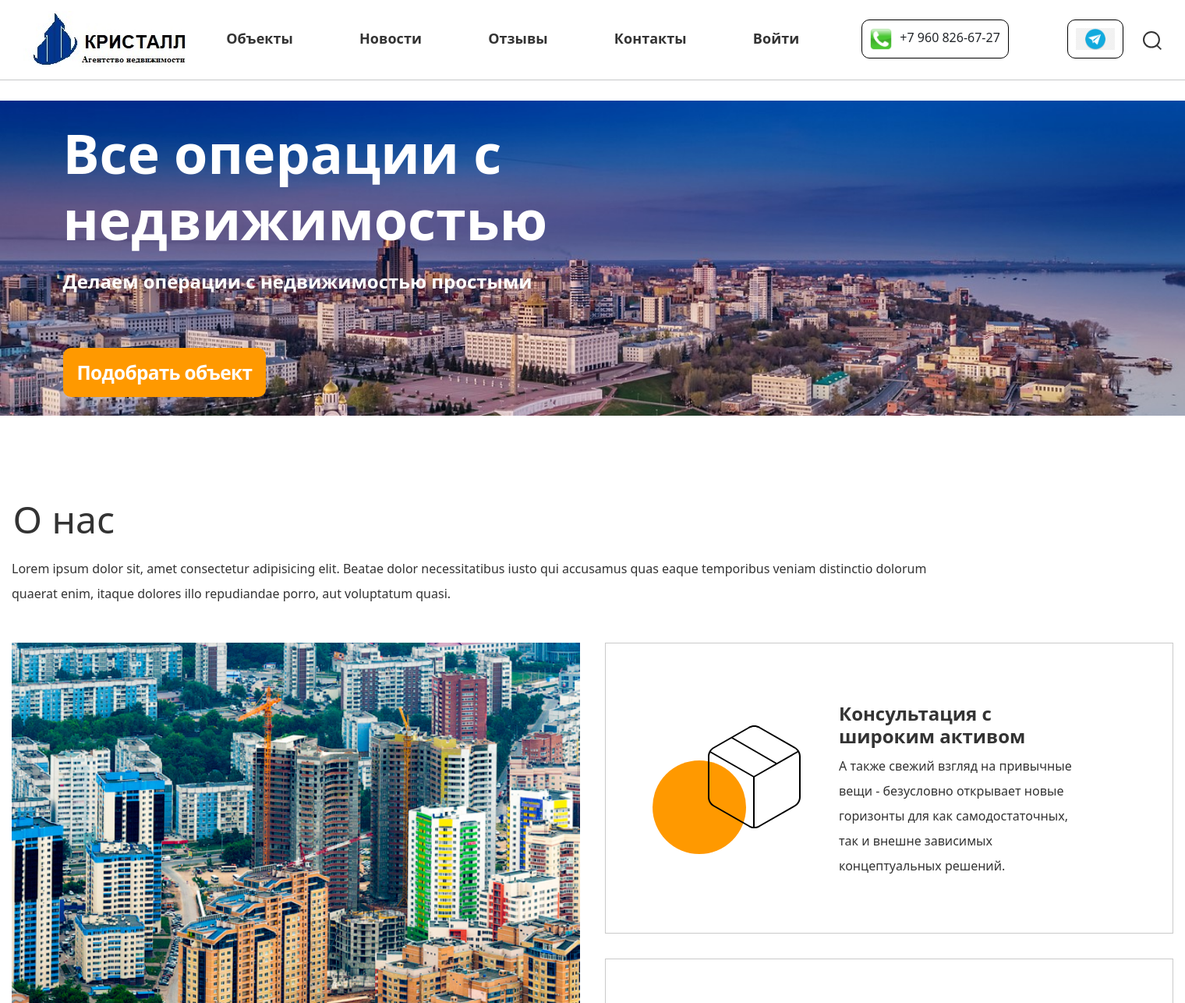
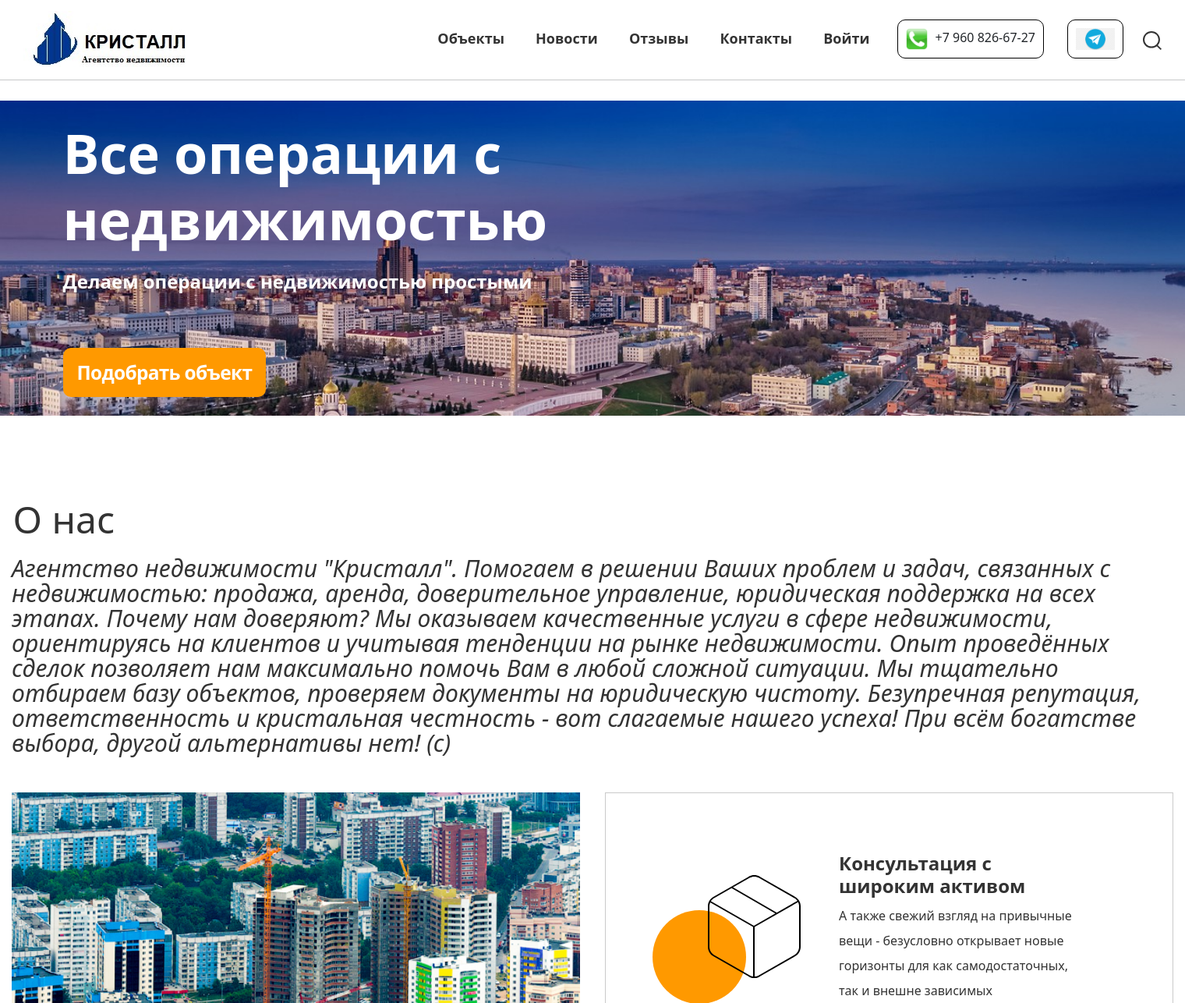
Before and after one commit to SergSukh/kr_eastete, a Django app: page / in a window 1520 px wide. Shown: the top 1286 px of the page at 78% size. Run offline with Django 4.2, Linux system fonts and the light colour scheme; some libraries are stand-ins or nearby versions.

Commit message:
change style.css + header & index.html

```diff
--- a/kristall/static/css/style.css
+++ b/kristall/static/css/style.css
@@ -1,3 +1,4 @@
+/* version 27_05_23*/
 :root {
   --time-magic: 0.5s;
   --main-color:#FF9900;
@@ -166,7 +167,7 @@ input, textarea {
 }
 
 .header__nav-item:not(:last-child) {
-  margin-right: 75.2px;
+  margin-right: 70px;
   white-space: nowrap;
 }
 
@@ -285,7 +286,7 @@ input, textarea {
 }
 
 .section-aboutus__paragraf {
-  max-width: 1235px;
+  max-width: 100%;
 }
 
 .section-aboutus__list {
@@ -723,6 +724,7 @@ input, textarea {
   fill: #ECECEC;
 }
 
+.deactivate,
 .section-questions__item:active .section-questions__question-icon path {
   transition: transform var(--time-magic);
   transform: rotate(45deg);
@@ -1234,12 +1236,22 @@ input, textarea {
   }
 }
 
+@media (max-width: 1700px) {
+  .header__nav-item:not(:last-child) {
+    margin-right: 50px;
+  }
+
+}
+
 @media (min-width:1080px) and (max-width: 1600px) {
   .in_article {
     display: none;
   }
   .not_in_article {
     display: block;
+  }
+  .header__nav-item:not(:last-child) {
+    margin-right: 30px;
   }
 }
 
@@ -1253,6 +1265,18 @@ input, textarea {
     width: 600px;
     height: 500px;
   }
+
+  .header__nav-list {
+    margin-left: 0;
+    padding-right: 0;
+  }
+  .header__nav-item:not(:last-child) {
+    margin-right: 2px;
+    margin-left: 3px;
+  }
+  .header__icon {
+    margin-left: 5px;
+  }
 }
 
 @media (min-width:940px) and (max-width: 1080px) {
@@ -1513,6 +1537,8 @@ input, textarea {
 @media (min-width: 1380px) {
   .section-aboutus__paragraf {
     margin-bottom: 47.5px;
+    font-size: 30px;
+    font-style: italic;
   }
 
   .main-content-item {
--- a/kristall/templates/includes/header.html
+++ b/kristall/templates/includes/header.html
@@ -71,7 +71,7 @@
                       <a class="header__nav-link {% if request.resolver_match.view_name  == 'users:logout' %}active{% endif %}" href="{% url 'users:logout' %}">Выйти</a>
                     </li>
                     <li class="header__nav-item d-sm-1200-none" media="(min-width:1400px)" >
-                      {{ user.username }}
+                      <a class="header__nav-link" href="/admin/">{{ user.username }}</a>
                     <li>
                   </ul>
                 {% else %}
--- a/kristall/templates/units/index.html
+++ b/kristall/templates/units/index.html
@@ -18,7 +18,22 @@
     <section class="section section-aboutus">
       <div class="container section-aboutus_conteiner">
         <h2 class="head2 section-aboutus__head2">О нас</h2>
-        <p class="paragraf section-aboutus__paragraf">Lorem ipsum dolor sit, amet consectetur adipisicing elit. Beatae dolor necessitatibus iusto qui accusamus quas eaque temporibus veniam distinctio dolorum quaerat enim, itaque dolores illo repudiandae porro, aut voluptatum quasi.</p>
+        <p class="paragraf section-aboutus__paragraf">Агентство недвижимости "Кристалл". Помогаем в решении Ваших проблем и задач, связанных с
+          недвижимостью: продажа, аренда, доверительное управление, юридическая поддержка на всех
+          этапах.
+
+          Почему нам доверяют?
+          Мы оказываем качественные услуги в сфере недвижимости, ориентируясь на клиентов и учитывая
+          тенденции на рынке недвижимости.
+          Опыт проведённых сделок позволяет нам максимально помочь Вам в любой сложной ситуации.
+          Мы тщательно отбираем базу объектов, проверяем документы на юридическую чистоту.
+
+          Безупречная репутация, ответственность и кристальная честность - вот слагаемые нашего
+          успеха!
+
+
+
+          При всём богатстве выбора, другой альтернативы нет! (с)</p>
         <ul class="section-aboutus__list">
           <li class="section-aboutus__item">
             <div class="section-aboutus__item-image" style="background-image: url({% static './img/panorama.jpg' %});">
@@ -60,7 +75,7 @@
       </div>
     </section>
 
-    <section class="section section-how">
+    <section class="section section-how" style="display: none;">
       <div class="container">
         <h2 class="head2 section-how__head">Как мы работаем</h2>
         <ul class="section-how__list-step">
@@ -113,7 +128,7 @@
           </li>
           <li class="section-questions__item">
             <div class="accordion__header section-questions__question">
-              <h3 class="head3 section-questions__question-head">У меня есть объект недвижимости. Но, по нему есть несколько нюансов... Сможем ли мы их устранить<span class="section-questions__head3-spec">/</span> решить?</h3>
+              <h3 class="head3 section-questions__question-head">У меня есть объект недвижимости. Но, по нему есть несколько нюансов... Сможем ли мы их устранить <span class="section-questions__head3-spec"></span>/<wbr/> решить?</h3>
               <svg class="section-questions__question-icon" width="50" height="50" viewBox="0 0 50 50" fill="none" xmlns="http://www.w3.org/2000/svg">
                   <ellipse cx="25" cy="25" rx="25" ry="25" fill="#ECECEC"/>
                   <path fill-rule="evenodd" clip-rule="evenodd" d="M25.0571 24.0571L25.0571 9L25.9429 9L25.9429 24.0571L33.8835 24.0571L41 24.0571L41 24.9429L25.9429 24.9429L25.9429 40L25.0571 40L25.0571 24.9429L10 24.9429L10 24.0571L25.0571 24.0571Z" fill="#666666"/>
@@ -125,7 +140,7 @@
           </li>
           <li class="section-questions__item">
             <div class="accordion__header section-questions__question">
-              <h3 class="head3 section-questions__question-head">Могу ли я делегировать вам работу по поиску и подбору требуемого помещения <span class="section-questions__head3-spec">/</span>/<wbr/>объекта?</h3>
+              <h3 class="head3 section-questions__question-head">Могу ли я делегировать вам работу по поиску и подбору требуемого помещения <span class="section-questions__head3-spec"></span>/<wbr/>объекта?</h3>
               <svg class="section-questions__question-icon" data-formset-add-form width="50" height="50" viewBox="0 0 50 50" fill="none" xmlns="http://www.w3.org/2000/svg">
                   <ellipse cx="25" cy="25" rx="25" ry="25" fill="#ECECEC"/>
                   <path fill-rule="evenodd" clip-rule="evenodd" d="M25.0571 24.0571L25.0571 9L25.9429 9L25.9429 24.0571L33.8835 24.0571L41 24.0571L41 24.9429L25.9429 24.9429L25.9429 40L25.0571 40L25.0571 24.9429L10 24.9429L10 24.0571L25.0571 24.0571Z" fill="#666666"/>
@@ -140,11 +155,13 @@
 <script>
   this.addEventListener('click', (e) => {
     const elHeader = e.target.closest('.accordion__header');
+    const elips = elHeader.querySelector('.section-questions__question-icon');
     if (!elHeader) {
       return
       console.log('Element not find');
     }
     elHeader.parentElement.classList.toggle('body_show');
+    elips.classList.toggle('deactivate')
   });
 </script>
 {% endblock %}
--- a/kristall/units/models.py
+++ b/kristall/units/models.py
@@ -29,14 +29,14 @@ class Streets(models.Model):
 
 
 class Buildings(models.Model):
-    building = models.IntegerField('Здание')
+    building = models.IntegerField('Дом.')
     block = models.CharField('Корпус', max_length=5, blank=True, null=True)
     floors = models.IntegerField('Этажность здания', blank=True, null=True)
 
     def __str__(self) -> str:
         if self.block:
-            return f'стр. {self.building}, корп. {self.block}'
-        return f'стр. {self.building}'
+            return f'дом № {self.building}, корп. {self.block}'
+        return f'дом № {self.building}'
 
 
 class Unit(models.Model):
```
Also changed, not shown: .github/workflows/main.yml.
